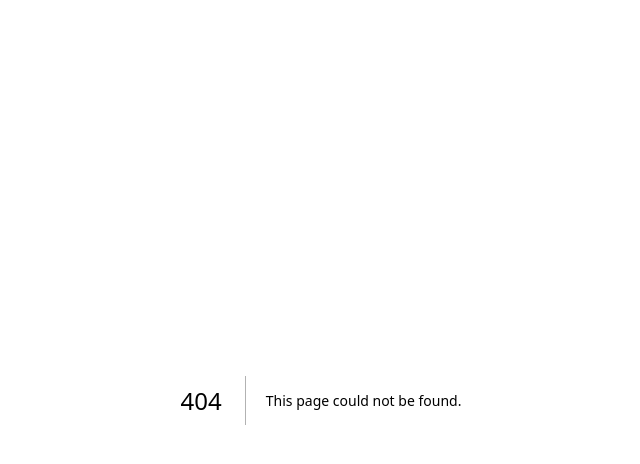
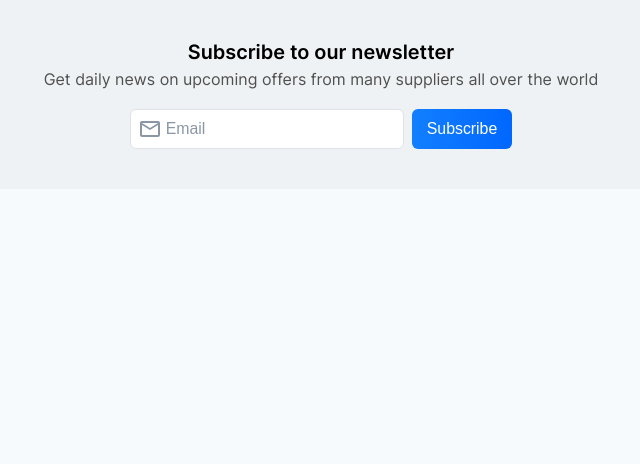
Before and after one commit to martiniucanastasia/next-ts-commerce, a Next.js app: page /preview in a window 1280 px wide. Before the commit this address had no page. Shown: the top 464 px of the page, without its empty margins (319-959 px from the left). Built offline with nearby package versions, Linux system fonts and the light colour scheme.

Commit message:
Add Subscribe section

```diff
--- /dev/null
+++ b/src/app/preview/page.tsx
@@ -0,0 +1,10 @@
+// Preview
+import { SubscribeSection } from "@/components/Subscribe/SubscribeSection";
+
+export default async function Page() {
+  return (
+    <>
+      <SubscribeSection />
+    </>
+  );
+}
--- /dev/null
+++ b/src/components/Subscribe/SubscribeSection.tsx
@@ -0,0 +1,24 @@
+"use client";
+
+import { Button } from "../UI/Buttons/Button";
+import { subscribeSectionStyles as S } from "./styles/subscribeSectionStyles";
+import EmailSvg from "../../../src/assets/svg/icon/general/email.svg";
+
+export const SubscribeSection = () => {
+  return (
+    <S.SubscribeSection>
+      <S.SubscribeTitle>Subscribe to our newsletter</S.SubscribeTitle>
+      <S.SubscribeText>
+        Get daily news on upcoming offers from many suppliers all over the world
+      </S.SubscribeText>
+
+      <S.SubscribeForm>
+        <S.InputWrapper>
+          <S.SubscribeInput placeholder="Email" type="email" required />
+          <EmailSvg />
+        </S.InputWrapper>
+        <Button>Subscribe</Button>
+      </S.SubscribeForm>
+    </S.SubscribeSection>
+  );
+};
--- /dev/null
+++ b/src/components/Subscribe/styles/subscribeSectionStyles.ts
@@ -0,0 +1,51 @@
+import { Input } from "@/components/UI/Input/Input";
+import { pxToRem } from "@/styles/_common";
+import styled from "styled-components";
+
+export const subscribeSectionStyles = {
+  SubscribeSection: styled.div`
+    display: flex;
+    flex-direction: column;
+    align-items: center;
+    text-align: center;
+
+    background-color: var(--gray-200);
+
+    padding: ${pxToRem(40)} ${pxToRem(15)};
+  `,
+
+  SubscribeTitle: styled.h3``,
+
+  SubscribeText: styled.p`
+    color: var(--gray-600);
+
+    padding: ${pxToRem(5)} 0 ${pxToRem(20)} 0;
+  `,
+
+  SubscribeInput: styled(Input)`
+    padding-left: ${pxToRem(35)};
+  `,
+
+  InputWrapper: styled.div`
+    position: relative;
+    width: ${pxToRem(274)};
+
+    svg {
+      position: absolute;
+      top: ${pxToRem(8)};
+      left: ${pxToRem(8)};
+
+      path {
+        fill: var(--gray-500);
+      }
+    }
+  `,
+
+  SubscribeForm: styled.form`
+    display: flex;
+    flex-wrap: wrap;
+    justify-content: center;
+
+    gap: ${pxToRem(8)};
+  `,
+};
--- a/src/components/UI/Input/Input.tsx
+++ b/src/components/UI/Input/Input.tsx
@@ -2,13 +2,14 @@ import { inputStyles as S } from "./styles/inputStyles";
 import { InputProps } from "./types";
 
 export const Input = ({
-  isTextarea = false,
   placeholder,
   button,
   label,
   visual,
   className,
   hint = { message: "", position: "bottom" },
+  type = "text",
+  ...props
 }: InputProps) => {
   return (
     <>
@@ -16,19 +17,16 @@ export const Input = ({
         {label && <S.Label>{label}</S.Label>}
         {hint?.position === "top" && <S.Hint>{hint.message}</S.Hint>}
 
-        {isTextarea ? (
-          <S.Textarea rows={5} cols={30} placeholder={placeholder} />
-        ) : (
         <S.InputWrapper>
           <S.Input
-              type="text"
+            {...props}
             placeholder={placeholder}
             visual={visual}
             className={className}
+            type={type}
           />
           {button && <>{button}</>}
         </S.InputWrapper>
-        )}
 
         {hint?.position === "bottom" && <S.Hint>{hint.message}</S.Hint>}
       </S.GeneralWrapper>
--- a/src/components/UI/Input/types.ts
+++ b/src/components/UI/Input/types.ts
@@ -1,8 +1,8 @@
-import { ReactElement } from "react";
+import { InputHTMLAttributes, ReactElement } from "react";
 import { ButtonProps } from "../Buttons/types";
 
-export interface InputProps {
-  isTextarea?: boolean;
+export interface InputProps extends InputHTMLAttributes<HTMLInputElement> {
+  type?: string;
   placeholder: string;
   button?: ReactElement<ButtonProps>;
   label?: string;
--- a/src/styles/global.ts
+++ b/src/styles/global.ts
@@ -13,10 +13,26 @@ ${fontStyles}
   body {
     margin: 0;
     font-family: var(--font-primary), sans-serif, Tahoma;
+    background-color: var(--gray-100);
   }
 
   h1, h2, h3, h4, h5 {
     margin: 0;
+  }
+
+  h2 {
+    font-size: var(--text-xxl);
+    font-weight: 600;
+  }
+
+  h3 {
+    font-size: var(--text-l);
+    font-weight: 600;
+  }
+
+  h4 {
+    font-size: var(--text-xl);
+    font-weight: 600;
   }
 
   html, body {
```
Lines whose indentation alone changed are shown as unchanged.
